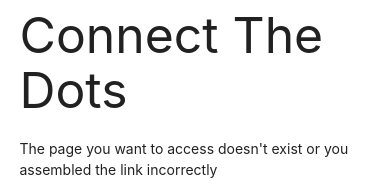
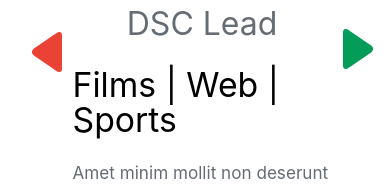
Before and after one commit to shivendrasaurav/dscreva.github.io, a React (Create React App) app: page /#/team in a window 390 px wide. Before the commit this address had no page. Shown: the part 305-492 px from the top of the page. Built offline with nearby package versions, Linux system fonts and the light colour scheme; a web font is replaced by a local one.

Commit message:
Reverted to hashrouter

```diff
--- a/src/App.js
+++ b/src/App.js
@@ -1,5 +1,5 @@
 import React, {Component} from "react"
-import {BrowserRouter as Router, Route, Switch} from "react-router-dom";
+import {HashRouter as Router, Route, Switch} from "react-router-dom";
 import "materialize-css";
 import './App.css';
 
--- a/src/components/styles/TeamDetails.css
+++ b/src/components/styles/TeamDetails.css
@@ -79,7 +79,7 @@
 @media only screen and (max-width: 768px) {
     /* For mobile phones: */
     .member_tags {
-        font-size: 29px;
+        font-size: 4vh;
     }
 }
 
```
